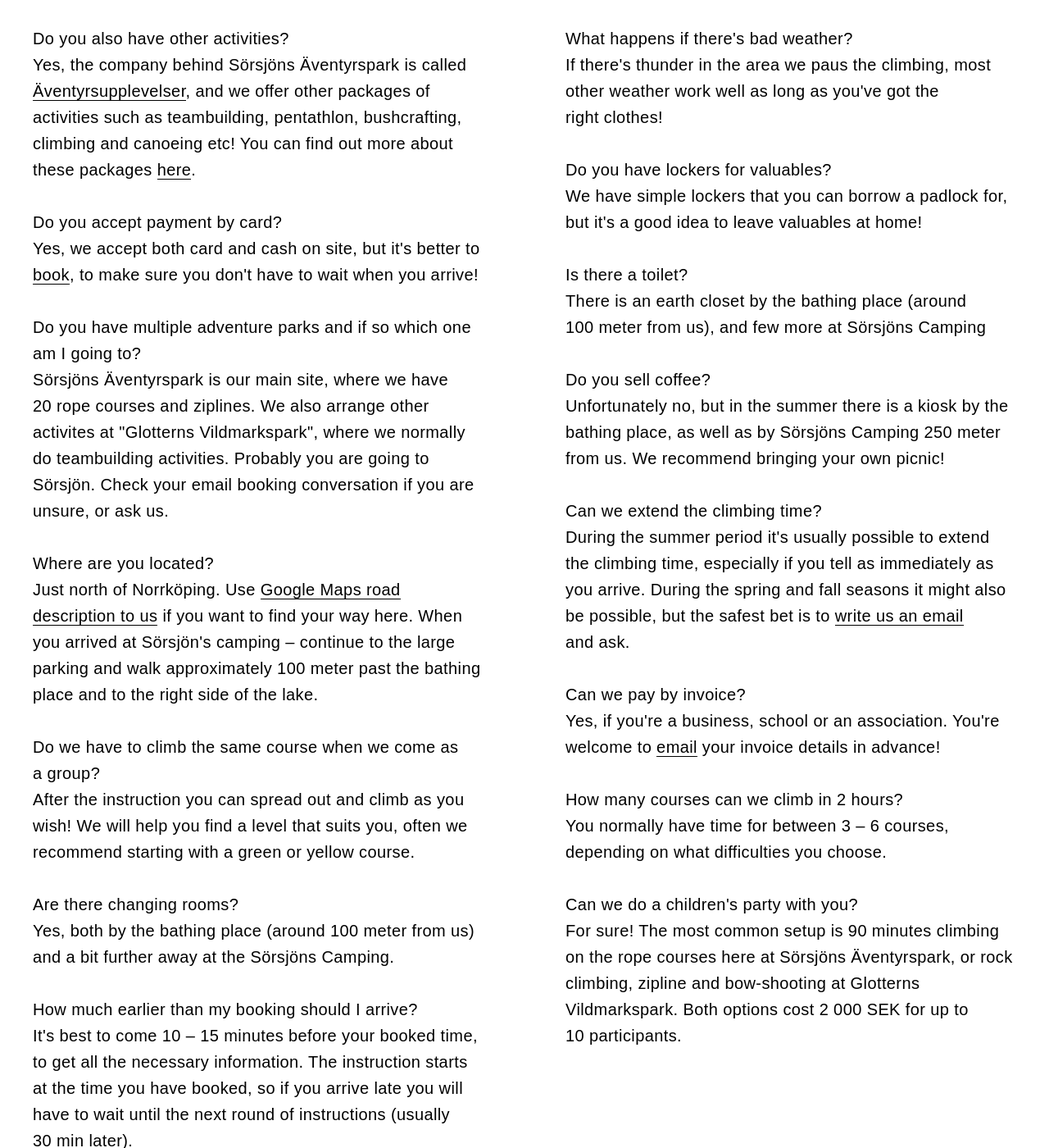
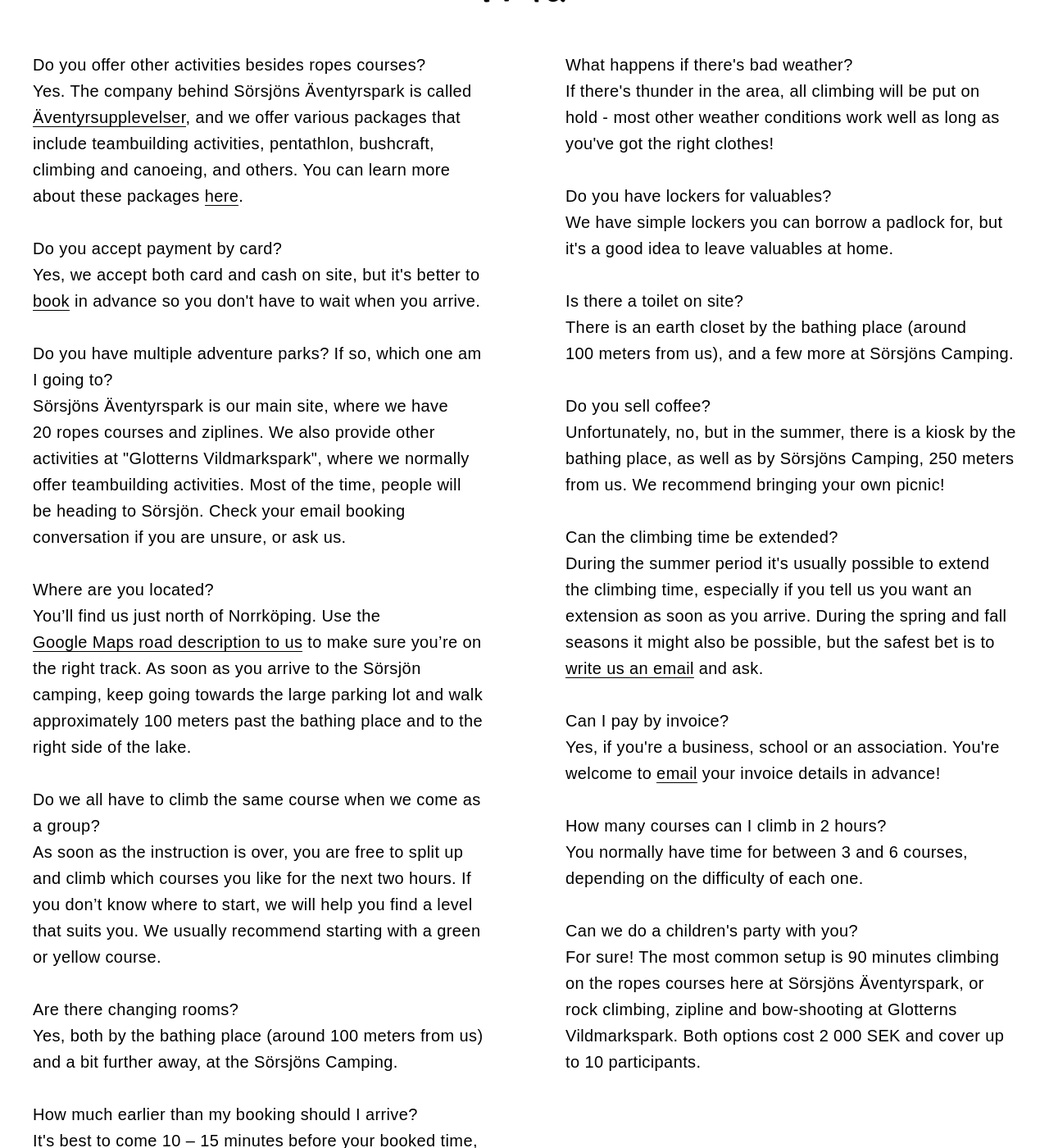
Before and after one commit to aventyrsupplevelser/aventyrsupplevelser.github.io, a Jekyll site: the page built from sorsjonen/index.html, in a window 1280 px wide and 1400 px high, scrolled down 7323 px. Shown: the whole window at 82% size. Built offline with Jekyll 4.4.1, drawn with Linux system fonts in a browser that asks for light colours; some of the changed text lies outside the part shown.

Commit message:
fixed irina english bottom half

```diff
--- a/sorsjonen/index.html
+++ b/sorsjonen/index.html
@@ -237,7 +237,7 @@
 		 	<img class="direktbokningimg" src="/sorsjon/images/directbooking.png">
 		 	<img class="bookingvertical" src="/sorsjon/images/directbookingvertical.png">
 			  <div class="bokatext">
-				  Find a time that fits you in the calender below. <br class="midbr"> <br class="widebr"> Read&nbsp;our <a href="#faqsection">FAQ section</a> if you have any&nbsp;questions!
+				  Check the calendar to find a time that best suits you. <br class="midbr"> <br class="widebr"> Read&nbsp;our <a href="#faqsection">FAQ&nbsp;section</a> if you have any other&nbsp;questions.
 			  </div>
 		  	<div class="load-turitop bokningssystem" data-service="P1" data-lang="en"  data-embed="box"></div>
 		  </div>
@@ -246,37 +246,32 @@
 				<img class="skraddarbokningimg" src="/sorsjon/images/custombooking.png">
 			 	<img class="bookingvertical" src="/sorsjon/images/custombookingvertical.png">
 				<div class="bokatext">
-					If you are more than 10 people you can book a time
-					<br class="midbr">
-					<br class="widebr">
-					 outside of those in the calender.
-					 <a href="mailto:info@aventyrsupplevelser.com">Email us to&nbsp;book</a>!
+					For groups of ten people or more you can book <br class="midbr">
+					<br class="widebr"> a time outside of the calendar. <a href="mailto:info@aventyrsupplevelser.com">Email&nbsp;us&nbsp;to&nbsp;book</a>!
 				</div>
 		    </div>
 			<div class="bokatext">
-				<h2>An adventure as a gift?</h2>
-				We sell gift cards, where the person recieving the gift can book the&nbsp;time!
-				<div class="load-turitop presentkortclass" data-service="P1" data-lang="sv" data-embed="button" data-gift="checked">Buy a gift card!</div>
-				Or <div id="redeemgv" class="load-turitop presentkortclass" data-lang="sv" data-embed="redeemgv">book a time</div> <br class="widebr"> if you have recieved a&nbsp;gift card.
+				<h2>Give the gift of adventure</h2>
+				With our gift cards, you can give someone you love a fun and memorable time at Sörsjöns Adventure Park. <div class="load-turitop presentkortclass" data-service="P1" data-lang="sv" data-embed="button" data-gift="checked">Buy&nbsp;a&nbsp;gift&nbsp;card</div> for a loved one or <div id="redeemgv" class="load-turitop presentkortclass" data-lang="sv" data-embed="redeemgv">book&nbsp;a&nbsp;time</div> if you’ve received one. Adventure is better when&nbsp;shared!
 		    </div>
 		  </div>
 	  </div>
 	  <div id="tipssection" class="whiteback">
 		  <div>
 			  <img src="/sorsjon/images/watch.png">
-		  	Come on time – otherwise you will <br class="midbr">have&nbsp;to&nbsp;wait&nbsp;...
+			Come on time – otherwise you’ll have to wait&nbsp;your&nbsp;turn
 		  </div>
 		  <div>
 			  <img src="/sorsjon/images/shoes.png">
-			  ... we recommend wearing sturdy <br class="widebr"> clothes and good shoes when you&nbsp;arrive&nbsp;...
+			  Wear sturdy footwear and clothes to&nbsp;suit&nbsp;the&nbsp;weather
 		  </div>
 		  <div>
 			  <img src="/sorsjon/images/fikabadklader.png">
-		  	  ... it's nice to bring swimming clothes <br class="widebr">and a&nbsp;picnic&nbsp;...
+			  Bring your swimsuit, a picnic&nbsp;meal, <br class="widebr"> and your thirst&nbsp;for&nbsp;adventure!
 		  </div>
 		  <div>
 			  <img src="/sorsjon/images/hairjewelry.png">
-		  	... and in order not to get stuck - <br class="midbr"> leave jewelry at home and put&nbsp;up&nbsp;your&nbsp;hair!
+			  Leave jewelry at home and&nbsp;tie&nbsp;your <br class="widebr"> hair up so it&nbsp;won’t&nbsp;get&nbsp;tangled
 		  </div>
 	  </div>
 	  <a id="findus"></a>
@@ -303,44 +298,44 @@
 	  <div class="whiteback" id="faqsection">
 		  <img src="/sorsjon/images/faq.png">
 		  <div>
-			  <strong>Do you also have other activities?</strong>
+			  <strong>Do you offer other activities besides ropes courses?</strong>
 			  <br>
-			  Yes, the company behind Sörsjöns Äventyrspark is called <span><a href="http://aventyrsupplevelser.com">Äventyrsupplevelser</a></span>, and we offer other packages of activities such as teambuilding, pentathlon, bushcrafting, climbing and canoeing etc! You can find out more about these packages&nbsp;<a href="http://aventyrsupplevelser.com/teambuilding">here</a>.
+			  Yes. The company behind Sörsjöns Äventyrspark is called <span><a href="http://aventyrsupplevelser.com">Äventyrsupplevelser</a></span>, and we offer various packages that include teambuilding activities, pentathlon, bushcraft, climbing and canoeing, and others. You can learn more about these packages&nbsp;<a href="http://aventyrsupplevelser.com/teambuilding">here</a>.
 			  <br>
 			  <br>
 			  <strong>Do you accept payment by card?</strong>
 			  <br>
-			  Yes, we accept both card and cash on site, but it's better to <a href="#book">book</a>, to make sure you don't have to wait when you&nbsp;arrive!
+			  Yes, we accept both card and cash on site, but it's better to <a href="#book">book</a> in advance so you don't have to wait when you&nbsp;arrive.
 			  <br>
 			  <br>
-			  <strong>Do you have multiple adventure parks and if so which one am I going to?
+			  <strong>Do you have multiple adventure parks? If so, which one am I going to?
 			  </strong>
 			  <br>
-			  Sörsjöns Äventyrspark is our main site, where we have 20&nbsp;rope courses and ziplines. We also arrange other activites at "Glotterns Vildmarkspark", where we normally do teambuilding activities. Probably you are going to Sörsjön. Check your email booking conversation if you are unsure, or ask&nbsp;us.
+			  Sörsjöns Äventyrspark is our main site, where we have 20&nbsp;ropes courses and ziplines. We also provide other activities at "Glotterns Vildmarkspark", where we normally offer teambuilding activities. Most of the time, people will be heading to Sörsjön. Check your email booking conversation if you are unsure, or ask&nbsp;us.
 			  <br>
 			  <br>
 			  <strong>Where are you located?
 			  </strong>
 			  <br>
-			  Just north of Norrköping. Use <a href="https://www.google.com/maps?saddr=Current+Location&daddr=Sorsjons+Aventyrspark" target="_blank">Google&nbsp;Maps road description to us</a> if you want to find your way here. When you arrived at Sörsjön's camping – continue to the large parking and walk approximately 100&nbsp;meter past the bathing place and to the right side of the&nbsp;lake.
+			  You’ll find us just north of Norrköping. Use the <a href="https://www.google.com/maps?saddr=Current+Location&daddr=Sorsjons+Aventyrspark" target="_blank">Google&nbsp;Maps road description to us</a> to make sure you’re on the right track. As soon as you arrive to the Sörsjön camping, keep going towards the large parking lot and walk approximately 100&nbsp;meters past the bathing place and to the right side of the&nbsp;lake.
 			  <br>
 			  <br>
-			  <strong>Do we have to climb the same course when we come as a&nbsp;group?
+			  <strong>Do we all have to climb the same course when we come as a&nbsp;group?
 			  </strong>
 			  <br>
-			  After the instruction you can spread out and climb as you wish! We will help you find a level that suits you, often we recommend starting with a green or yellow&nbsp;course.
+			  As soon as the instruction is over, you are free to split up and climb which courses you like for the next two hours. If you don’t know where to start, we will help you find a level that suits you. We usually recommend starting with a green or yellow&nbsp;course.
 			  <br>
 			  <br>
 			  <strong>Are there changing rooms?
 			  </strong>
 			  <br>
-			  Yes, both by the bathing place (around 100 meter from us) and a bit further away at the Sörsjöns&nbsp;Camping.
+			  Yes, both by the bathing place (around 100 meters from us) and a bit further away, at the Sörsjöns&nbsp;Camping.
 			  <br>
 			  <br>
 			  <strong>How much earlier than my booking should I&nbsp;arrive?
 			  </strong>
 			  <br>
-			  It's best to come 10&nbsp;–&nbsp;15&nbsp;minutes before your booked time, to get all the necessary information. The instruction starts at the time you have booked, so if you arrive late you will have to wait until the next round of instructions (usually 30&nbsp;min&nbsp;later).
+			  It's best to come 10&nbsp;–&nbsp;15&nbsp;minutes before your booked time, to get all the necessary information. The instruction starts at the time you have booked, so if you arrive late you will have to wait until the next round of instructions starts (usually&nbsp;30 minutes&nbsp;later).
 			  <br>
 			  <br>
 		  </div>
@@ -349,49 +344,49 @@
 			  <strong>What happens if there's bad weather?
 			  </strong>
 			  <br>
-			  If there's thunder in the area we paus the climbing, most other weather work well as long as you've got the right&nbsp;clothes!
+			  If there's thunder in the area, all climbing will be put on hold - most other weather conditions work well as long as you've got the right&nbsp;clothes!
 			  <br>
 			  <br>
 			  <strong>Do you have lockers for valuables?
 			  </strong>
 			  <br>
-			  We have simple lockers that you can borrow a padlock for, but it's a good idea to leave valuables at&nbsp;home!
+			  We have simple lockers you can borrow a padlock for, but it's a good idea to leave valuables at&nbsp;home.
 			  <br>
 			  <br>
-			  <strong>Is there a toilet?
+			  <strong>Is there a toilet on site?
 			  </strong>
 			  <br>
-			  There is an earth closet by the bathing place (around 100&nbsp;meter from us), and few more at Sörsjöns&nbsp;Camping
+			  There is an earth closet by the bathing place (around 100&nbsp;meters from us), and a few more at Sörsjöns&nbsp;Camping.
 			  <br>
 			  <br>
 			  <strong>Do you sell coffee?
 			  </strong>
 			  <br>
-			  Unfortunately no, but in the summer there is a kiosk by the bathing place, as well as by Sörsjöns Camping 250 meter from us. We recommend bringing your own&nbsp;picnic!
+			  Unfortunately, no, but in the summer, there is a kiosk by the bathing place, as well as by Sörsjöns Camping, 250 meters from us. We recommend bringing your own&nbsp;picnic!
 			  <br>
 			  <br>
-			  <strong>Can we extend the climbing time?
+			  <strong>Can the climbing time be extended?
 			  </strong>
 			  <br>
-			  During the summer period it's usually possible to extend the climbing time, especially if you tell as immediately as you arrive. During the spring and fall seasons it might also be possible, but the safest bet is to <a href="mailto:info@aventyrsupplevelser.com">write&nbsp;us&nbsp;an&nbsp;email</a> and&nbsp;ask.
+			  During the summer period it's usually possible to extend the climbing time, especially if you tell us you want an extension as soon as you arrive. During the spring and fall seasons it might also be possible, but the safest bet is to <a href="mailto:info@aventyrsupplevelser.com">write&nbsp;us&nbsp;an&nbsp;email</a> and&nbsp;ask.
 			  <br>
 			  <br>
-			  <strong>Can we pay by invoice?
+			  <strong>Can I pay by invoice?
 			  </strong>
 			  <br>
 			  Yes, if you're a business, school or an association. You're welcome to <a href="mailto:info@aventyrsupplevelser.com">email</a> your invoice details in&nbsp;advance!
 			  <br>
 			  <br>
-			  <strong>How many courses can we climb in 2&nbsp;hours?
+			  <strong>How many courses can I climb in 2&nbsp;hours?
 			  </strong>
 			  <br>
-			  You normally have time for between 3&nbsp;–&nbsp;6&nbsp;courses, depending on what difficulties you&nbsp;choose.
+			  You normally have time for between 3&nbsp;and&nbsp;6&nbsp;courses, depending on the difficulty of each&nbsp;one.
 			  <br>
 			  <br>
 			  <strong>Can we do a children's party with you?
 			  </strong>
 			  <br>
-			  For sure! The most common setup is 90&nbsp;minutes climbing on the rope courses here at Sörsjöns Äventyrspark, or rock climbing, zipline and bow-shooting at Glotterns Vildmarkspark. Both options cost 2&nbsp;000&nbsp;SEK for up to 10&nbsp;participants.
+			  For sure! The most common setup is 90&nbsp;minutes climbing on the ropes courses here at Sörsjöns Äventyrspark, or rock climbing, zipline and bow-shooting at Glotterns Vildmarkspark. Both options cost 2&nbsp;000&nbsp;SEK and cover up to 10&nbsp;participants.
 		  </div>
 		  <div class="questions">
 		  Did you not find the answer for your question? <a href="mailto:info@aventyrsupplevelser.com">Write&nbsp;an&nbsp;email</a> or call us at &nbsp;<a href="tel:+461161175">+&nbsp;46&nbsp;(0)&nbsp;11&nbsp;611&nbsp;75</a>.
```
